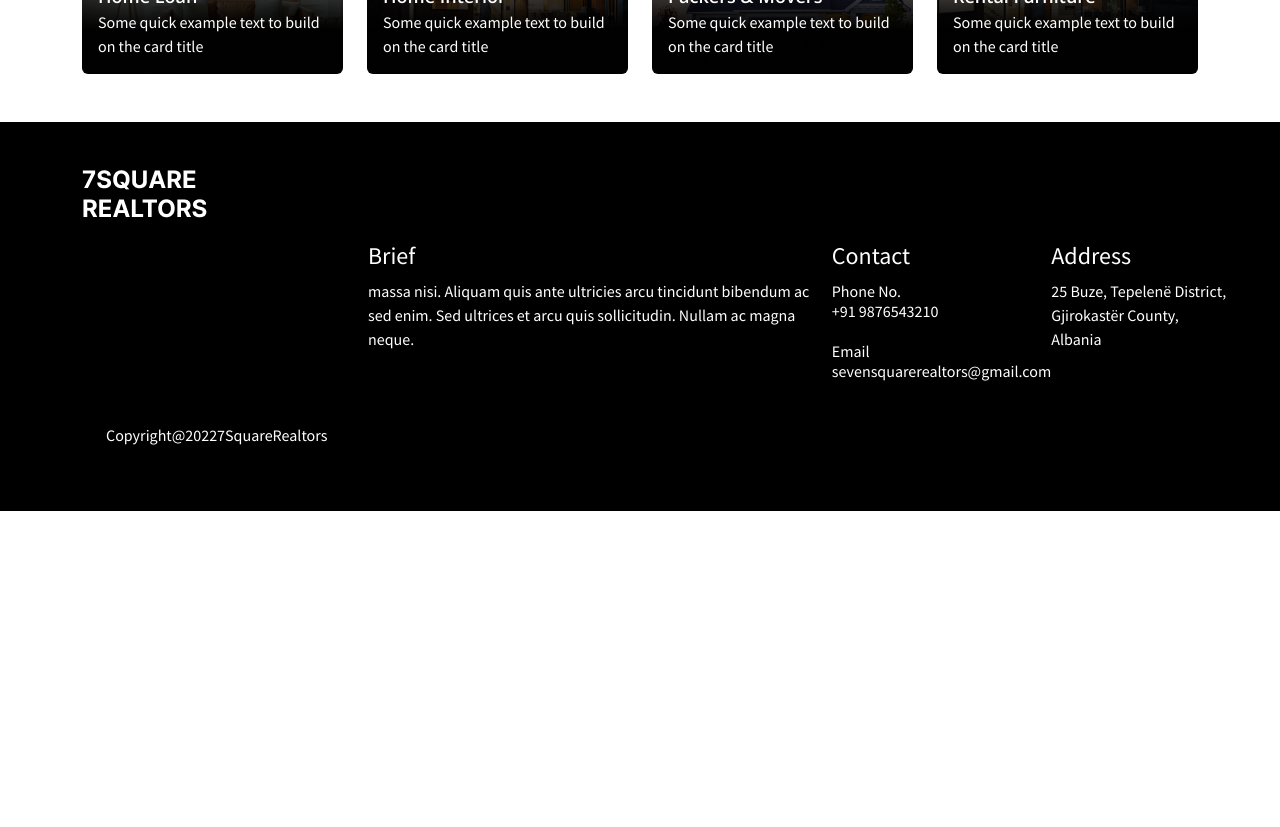
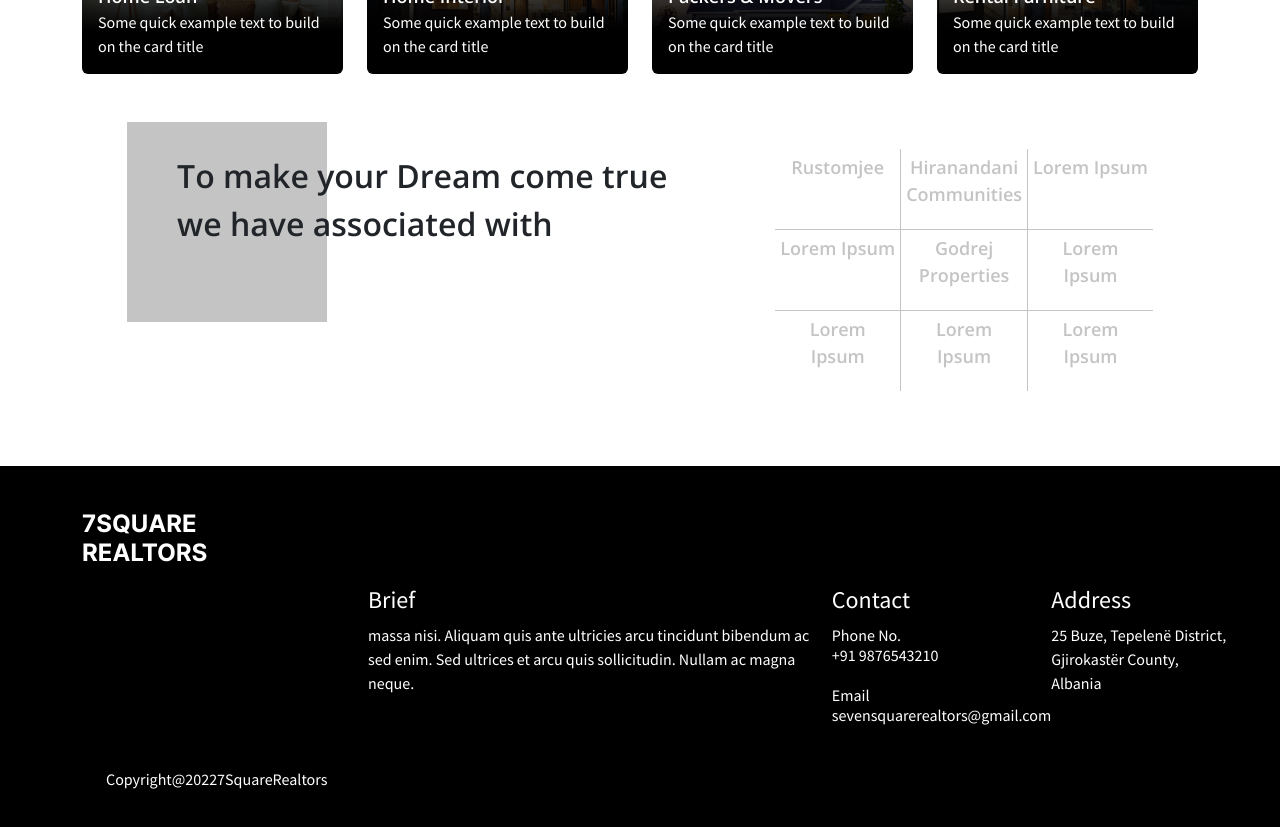
Before and after one commit to gaurav2055/seven_square_frontend, a React (Create React App) app: page / in a window 1280 px wide. Shown: the part 1780-2607 px from the top of the page. Before the commit the page ends 2291 px from the top, so only its background shows below. Built offline with nearby package versions, Linux system fonts and the light colour scheme.

Commit message:
Associate Section Done

```diff
--- /dev/null
+++ b/src/Components/Associates/Associates.css
@@ -0,0 +1,14 @@
+.associate-right{
+    display: grid;
+    grid-template-columns: auto auto auto;
+}
+.grid-item {
+    padding: 5px;
+    text-align: center;
+}
+
+@media screen and (max-width:'600px'){
+    .associate-right{
+        margin-top: -120px;
+    }
+}
--- a/src/Components/Associates/Associates.jsx
+++ b/src/Components/Associates/Associates.jsx
@@ -5,72 +5,58 @@ import logo_lodha from '../../assets/logo_lodha.png'
 import logo_godrej from '../../assets/logo_godrej.png'
 import logo_rustomjee from '../../assets/logo_rustomjee.png'
 
+import './Associates.css'
+
 const Associates = () => {
   return (
     <>
-        <div className="associate-main" style={{backgroundColor:'#F4F4F4'}}>
+        <div className="associate-main container mt-5 d-sm-flex justify-content-around align-items-center">
 
-          <div className="associate-header text-center py-3 px-2">
-            <p className='h2'>Associated with</p>
-            <p>massa massa massa nisi. Aliquam quis ante ultricies arcu tincidunt bibendum ac sed enim. Sed ultrices et arcu quis sollicitudin.</p>
+          <div className="associate-left w-50">
+            <div style={{
+              backgroundColor:'#c4c4c4',
+              height:'12.5rem',
+              width:'12.5rem',
+              position:'relative'
+              }}></div>
+            <div className="heading-1 me-sm-5" style={{
+              position:'relative',
+              top:'-170px',
+              left:'50px'
+              }}>To make your Dream come true we have associated with</div>
           </div>
 
-          <div className="associations">
+          <div className="associate-right">
 
-            <div className="container text-center">
-              <div className="row">
-                <div className="col-md-3">
-                  <img src={logo_lodha} alt="logo" />
-                </div>
-                <div className="col-md-3">
-                  <img src={logo_hiranandani} alt="logo" />
-                </div>
-                <div className="col-md-3">
-                  <img src={logo_godrej} alt="logo" />
-                </div>
-                <div className="col-md-3">
-                  <img src={logo_rustomjee} alt="logo" />
-                </div>
-              </div>
-            </div>
-
-            <div className="others main text-center my-3">
-              <b className='h2 text-center'>&</b>
-              <div className="others container d-sm-flex mt-3">
-                <div className="row">
-                  <div className="col-sm-2">
-                    <p>DOSTI Friends & Life</p>
-                  </div>
-                  <div className="col-sm-2">
-                    <p>Raheja Universal</p>
-                  </div>
-                  <div className="col-sm-2">
-                    <p>Kalpa-Taru Power Transformation</p>
-                  </div>
-                  <div className="col-sm-2">
-                    <p>Mahindra Lifespaces</p>
-                  </div>
-                  <div className="col-sm-2">
-                    <p>Ajmera</p>
-                  </div>
-                  <div className="col-sm-2">
-                    <p>Chandak Foundation for Tomrrow</p>
-                  </div>
-                  <div className="col-sm-2">
-                    <p>K Raheja Corp Homes</p>
-                  </div>
-                  <div className="col-sm-2">
-                    <p>Nirman Group</p>
-                  </div>
-                  <div className="col-sm-2">
-                    <p>Prestige Group</p>
-                  </div>
-                  <div className="col-sm-2">
-                    <p>Shraddha Lifespaces</p>
-                  </div>
-                </div>
-              </div>
-            </div>
+            <div className="grid-item border-right" style={{
+              borderRight: '1px solid #c4c4c4'
+            }}><p className='heading-3' style={{color:'#c4c4c4'}}>Rustomjee</p></div>
+            <div className="grid-item border-right" style={{
+              borderRight: '1px solid #c4c4c4'
+            }}><p className='heading-3' style={{color:'#c4c4c4'}}>Hiranandani <br/> Communities</p></div>
+            <div className="grid-item"><p className='heading-3' style={{color:'#c4c4c4'}}>Lorem Ipsum</p></div>
+            <div className="grid-item" style={{
+              borderRight: '1px solid #c4c4c4',
+              borderTop: '1px solid #c4c4c4'
+            }}><p className='heading-3' style={{color:'#c4c4c4'}}>Lorem Ipsum</p></div>
+            <div className="grid-item" style={{
+              borderRight: '1px solid #c4c4c4',
+              borderTop: '1px solid #c4c4c4'
+            }}><p className='heading-3' style={{color:'#c4c4c4'}}>Godrej <br/> Properties</p></div>
+            <div className="grid-item" style={{
+              borderTop: '1px solid #c4c4c4'
+            }}><p className='heading-3' style={{color:'#c4c4c4'}}>Lorem <br/> Ipsum</p></div>
+            <div className="grid-item" style={{
+              borderRight: '1px solid #c4c4c4',
+              borderTop: '1px solid #c4c4c4'
+            }}><p className='heading-3' style={{color:'#c4c4c4'}}>Lorem <br/> Ipsum</p></div>
+            <div className="grid-item" style={{
+              borderRight: '1px solid #c4c4c4',
+              borderTop: '1px solid #c4c4c4'
+            }}><p className='heading-3' style={{color:'#c4c4c4'}}>Lorem <br/> Ipsum</p></div>
+            <div className="grid-item" style={{
+              borderTop: '1px solid #c4c4c4'
+            }}><p className='heading-3' style={{color:'#c4c4c4'}}>Lorem <br/> Ipsum</p></div>
 
           </div>
 
--- a/src/Components/LandingPage/LandingPage.jsx
+++ b/src/Components/LandingPage/LandingPage.jsx
@@ -23,9 +23,9 @@ const LandingPage = () => {
       <Services differentComponentOnMobile = { true } />
     </section>
 
-    {/* <section className='partners'>
+    <section className='partners'>
       <Associates />
-    </section> */}
+    </section>
 
     {/* <div className="testimonials-section">
       <TestimonialCard />
```
